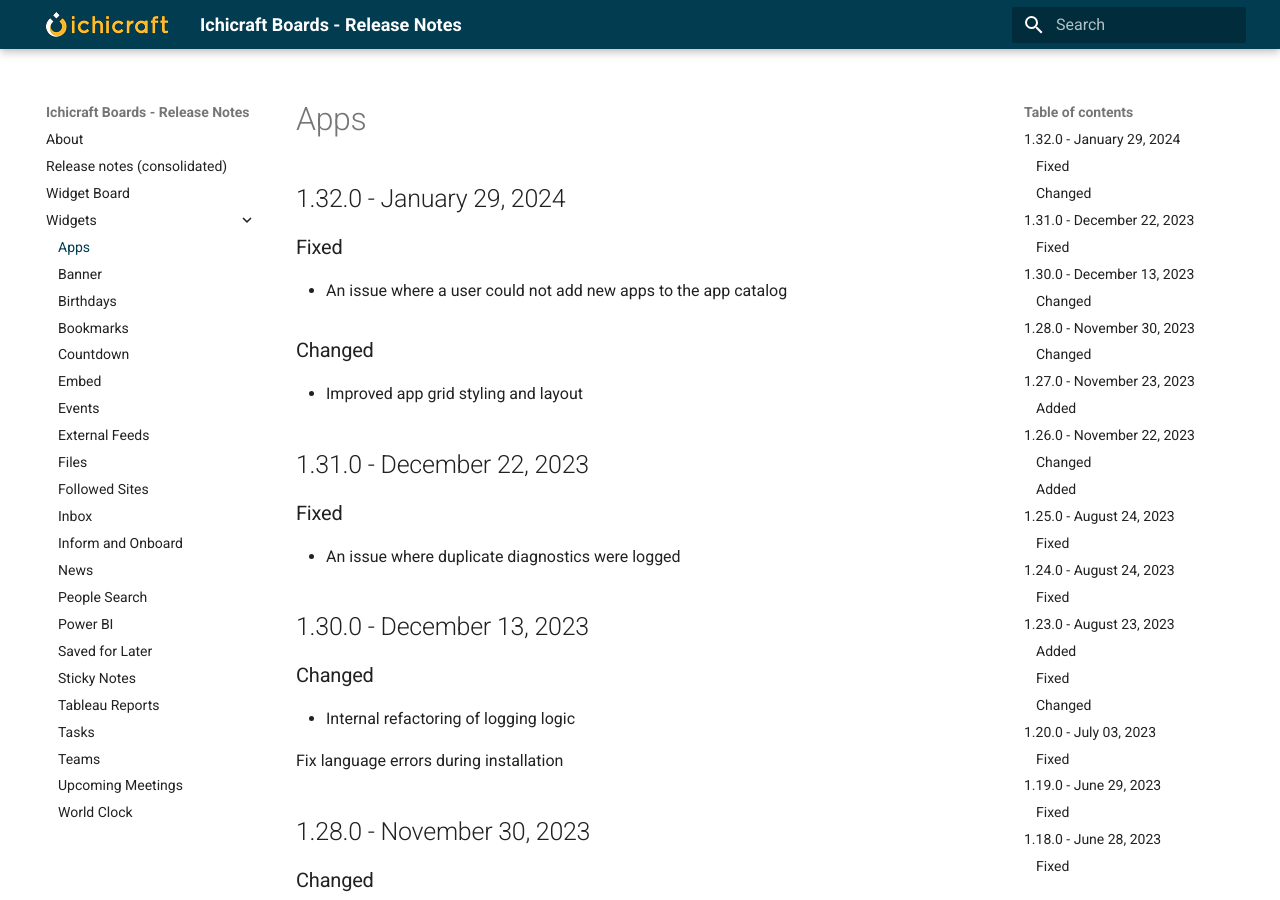
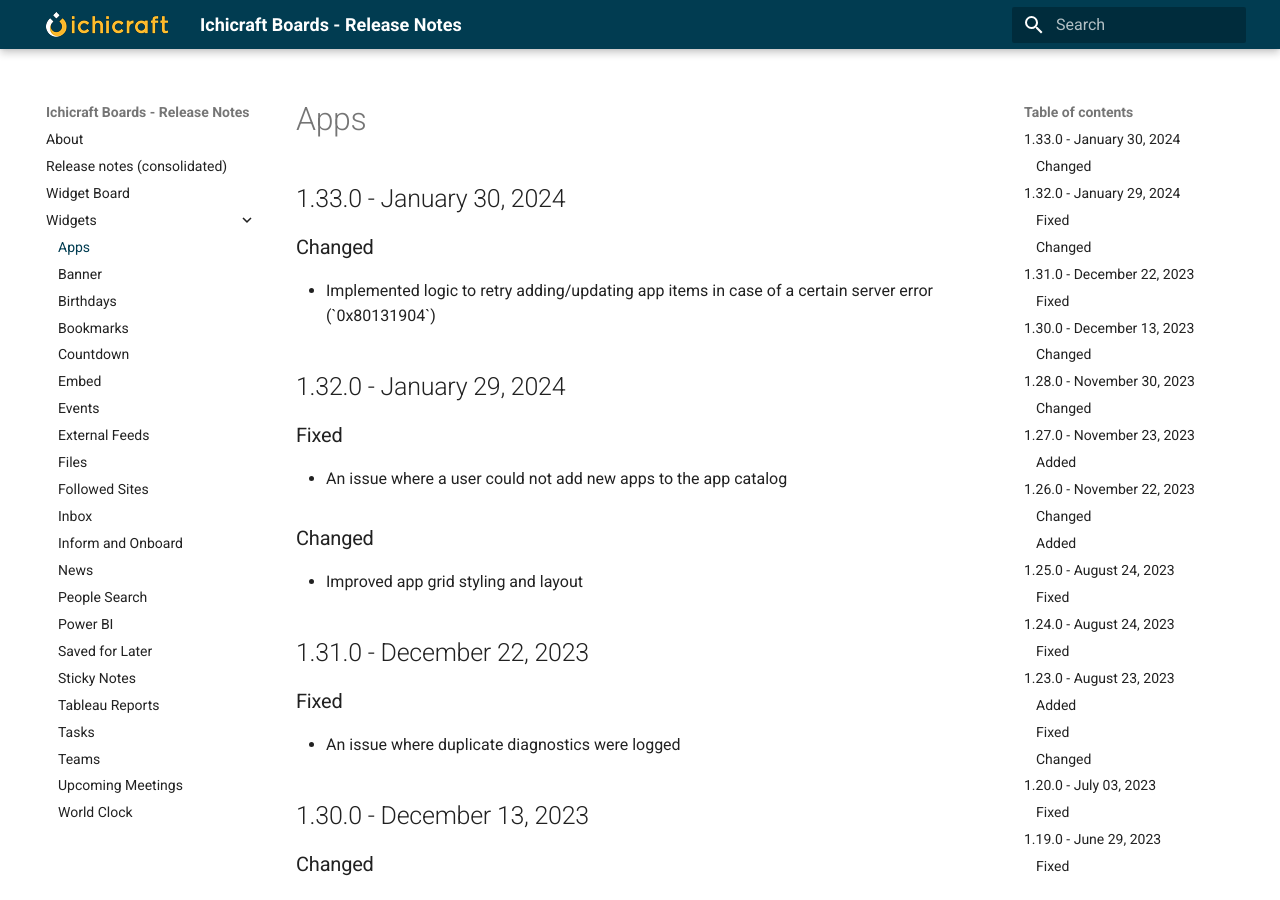
Before and after one commit to ichicraft/widgets-docs, an MkDocs documentation site: the page built from docs/Widgets/Apps.md, in a window 1280 px wide and 900 px high. Built offline with MkDocs 1.6.1 and Material for MkDocs 9.7.7, drawn with Linux system fonts in a browser that asks for light colours.

```diff
--- a/docs/Widgets/Apps.md
+++ b/docs/Widgets/Apps.md
@@ -1,3 +1,8 @@
+## 1.33.0 - January 30, 2024
+
+### Changed
+- Implemented logic to retry adding/updating app items in case of a certain server error (&#x60;0x80131904&#x60;)
+
 ## 1.32.0 - January 29, 2024
 
 ### Fixed
```
Also changed, not shown: docs/Release-notes-(consolidated).md (+5 -0 lines).
